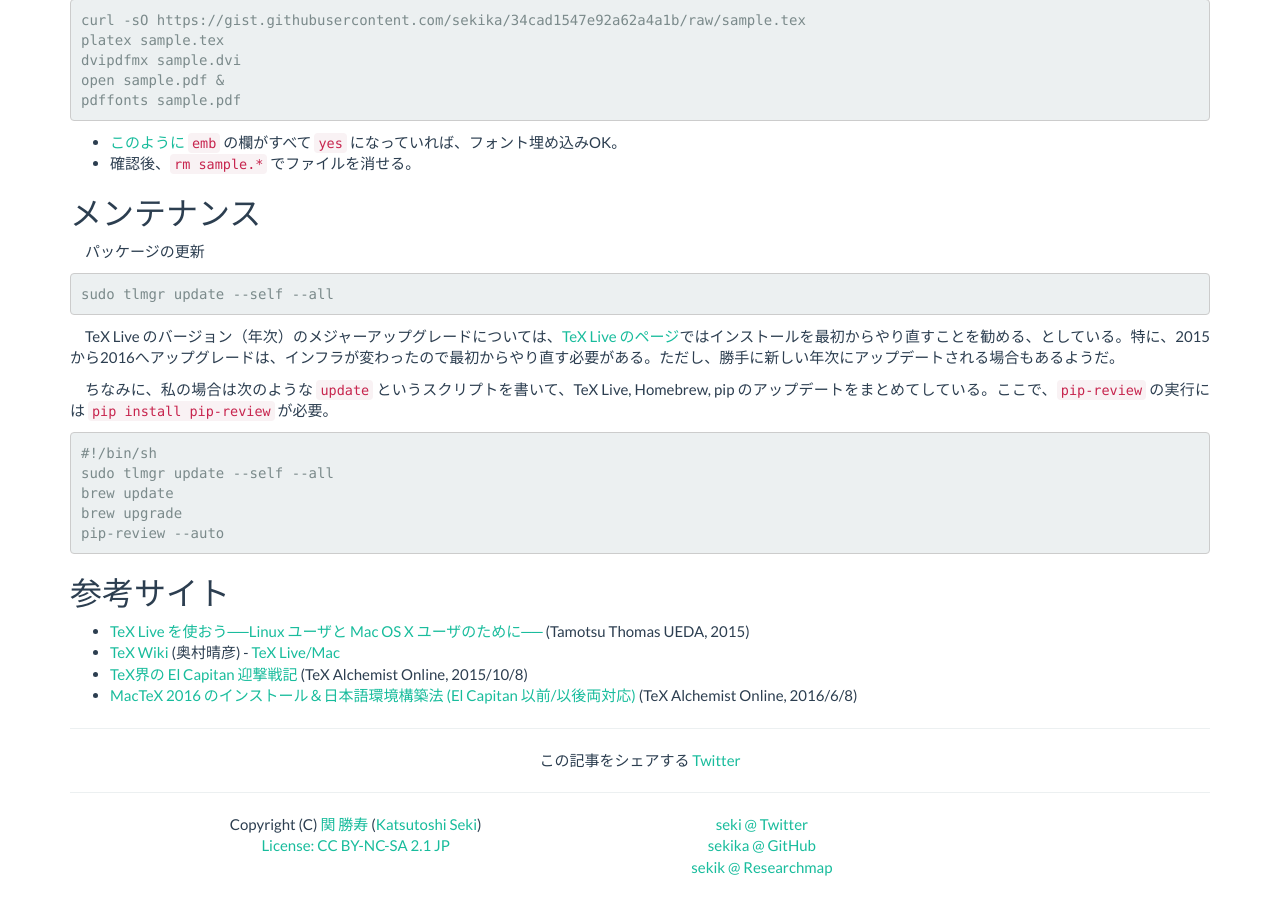
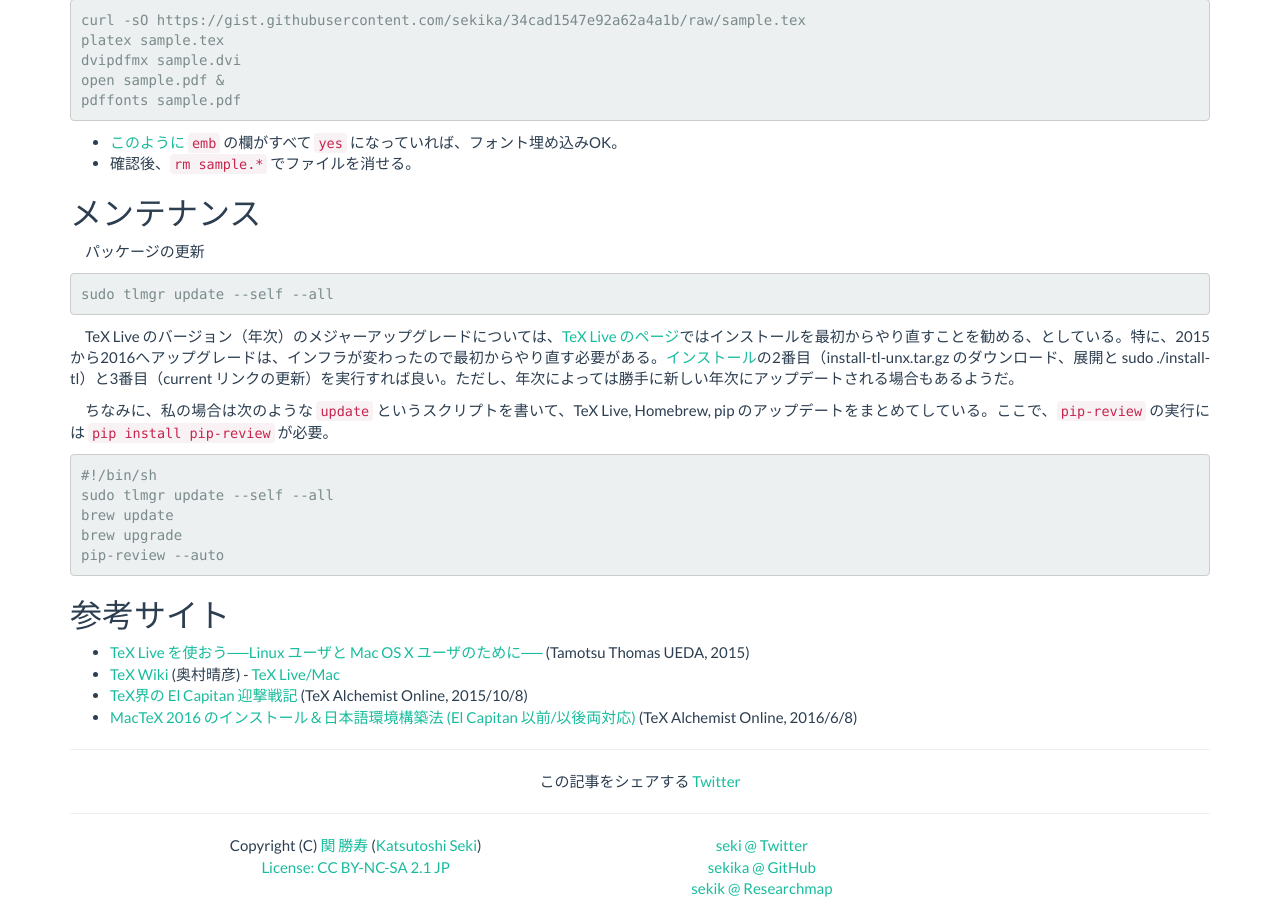
Before and after one commit to sekika/sekika.github.io, a Jekyll site: the page built from _posts/2015-12-01-mac-tex.md, in a window 1280 px wide and 900 px high, scrolled down 1446 px. Built offline with Jekyll 4.4.1, drawn with Linux system fonts in a browser that asks for light colours; nearby versions of some CDN libraries; comment, search, counter and statistics services are not loaded; before the commit the page ends 2324 px from its top, so only the background shows below that; some of the changed text lies outside the part shown.

Commit message:
upgrading

````diff
--- a/_posts/2015-12-01-mac-tex.md
+++ b/_posts/2015-12-01-mac-tex.md
@@ -106,7 +106,7 @@ pdffonts sample.pdf
 sudo tlmgr update --self --all
 ~~~
 
-TeX Live のバージョン（年次）のメジャーアップグレードについては、[TeX Live のページ](http://www.tug.org/texlive/upgrade.html)ではインストールを最初からやり直すことを勧める、としている。特に、2015から2016へアップグレードは、インフラが変わったので最初からやり直す必要がある。ただし、勝手に新しい年次にアップデートされる場合もあるようだ。
+TeX Live のバージョン（年次）のメジャーアップグレードについては、[TeX Live のページ](http://www.tug.org/texlive/upgrade.html)ではインストールを最初からやり直すことを勧める、としている。特に、2015から2016へアップグレードは、インフラが変わったので最初からやり直す必要がある。[インストール](#install)の2番目（install-tl-unx.tar.gz のダウンロード、展開と sudo ./install-tl）と3番目（current リンクの更新）を実行すれば良い。ただし、年次によっては勝手に新しい年次にアップデートされる場合もあるようだ。
 
 ちなみに、私の場合は次のような ```update``` というスクリプトを書いて、TeX Live, Homebrew, pip のアップデートをまとめてしている。ここで、```pip-review``` の実行には ```pip install pip-review``` が必要。
 
````
Also changed, not shown: other parts of _posts/2015-12-01-mac-tex.md (+1 -1 lines).
